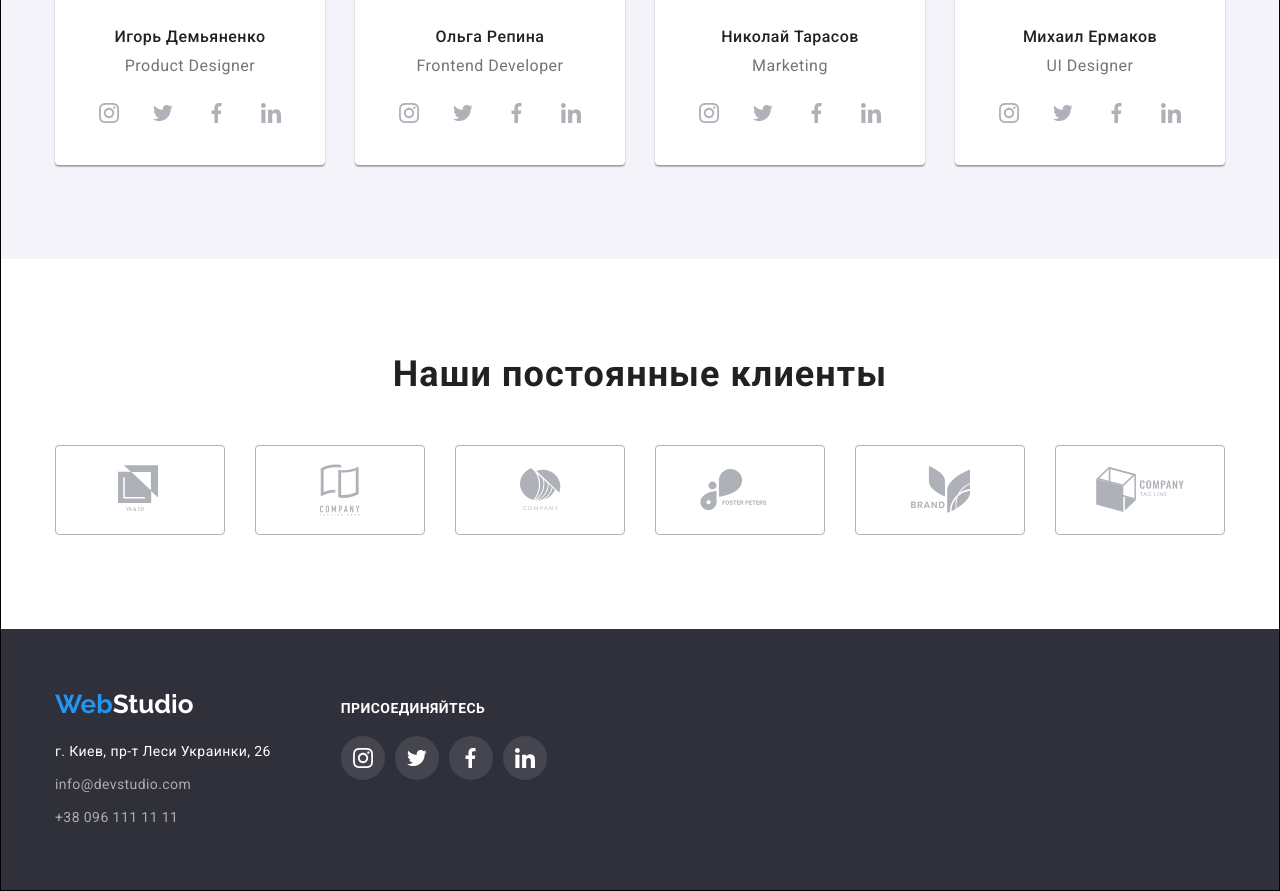
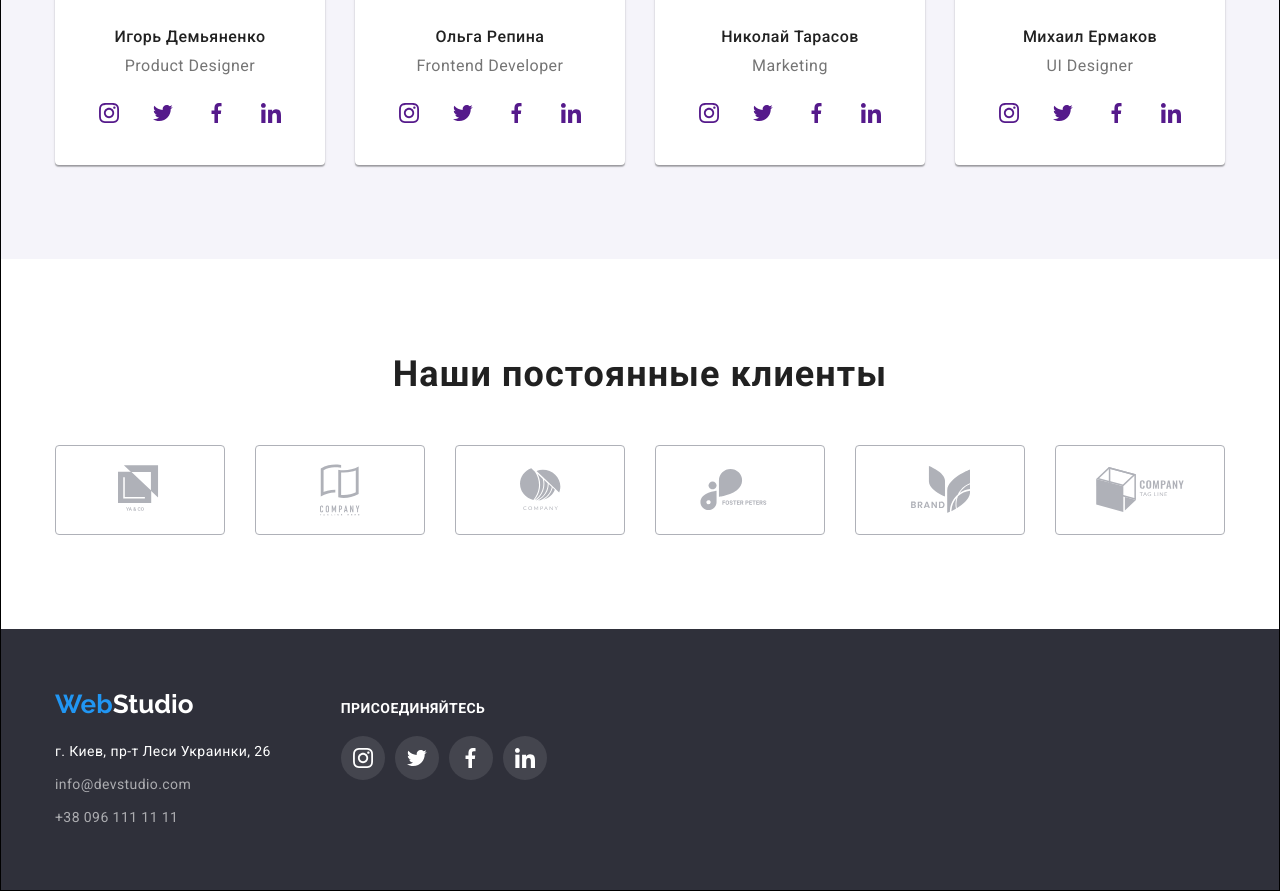
Before and after one commit to Craash1987/goit-markup-hw-05, a plain HTML site: page index.html in a window 1280 px wide. Shown: the part 2052-2943 px from the top of the page. Drawn offline with nearby package versions, Linux system fonts and the light colour scheme.

Commit message:
currrent color

```diff
--- a/css/styles.css
+++ b/css/styles.css
@@ -577,7 +577,7 @@ img {
   width: 100%;
   height: 100%;
   border-radius: 50%;
-  fill: #afb1b8;
+  fill: currentColor;
 
   transition: color var(--time) var(--animation-function),
     background-color var(--time) var(--animation-function);
```
